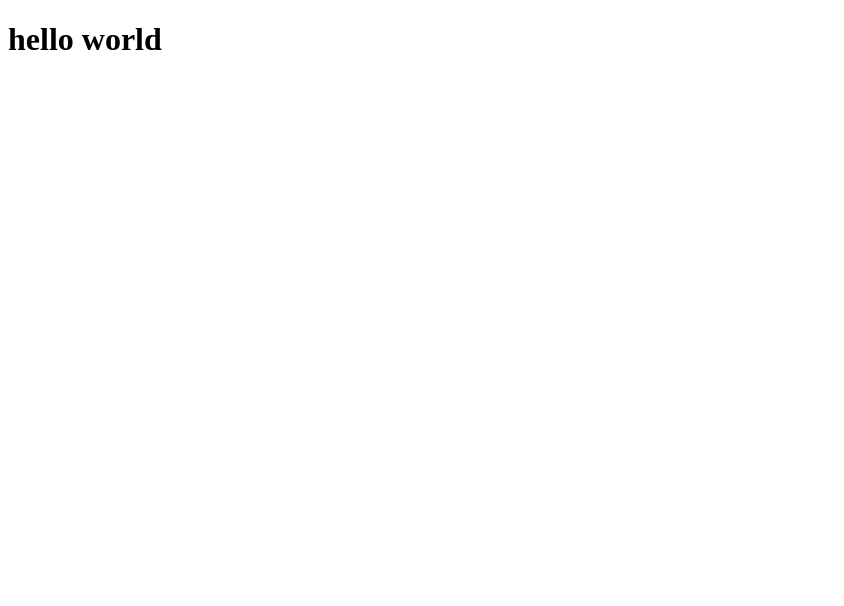
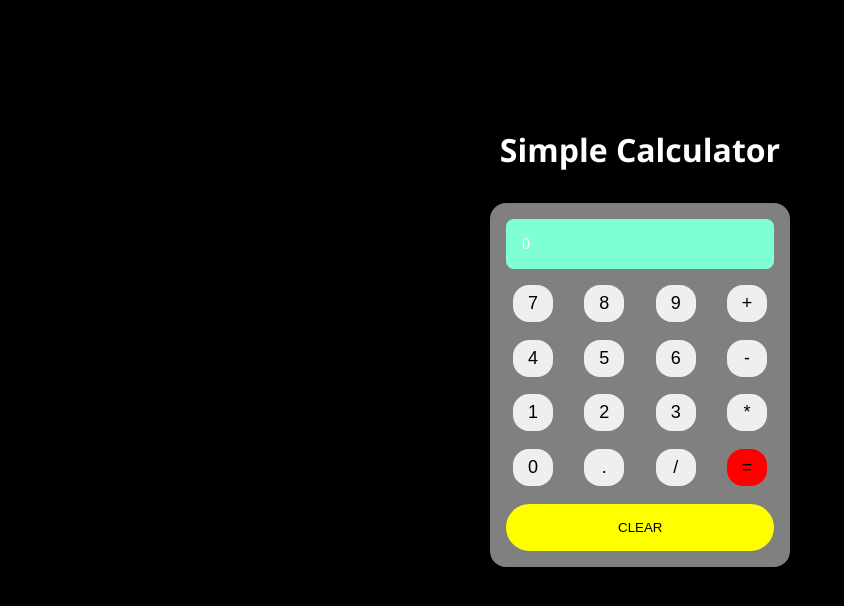
Before and after one commit to azizbekjuraev/calculator-js, a plain HTML site: page index.html in a window 1280 px wide. Shown: the whole page, without its empty margins (0-844 px from the left). Drawn offline with Linux system fonts and the light colour scheme.

Commit message:
used eval for calc

```diff
--- a/calculator.js
+++ b/calculator.js
@@ -0,0 +1,27 @@
+"use strict";
+
+const screenValue = document.querySelector(".calc--screen");
+const buttons = document.querySelectorAll("button");
+const clear = document.querySelector(".clear--btn");
+
+let calculation = [];
+let accumulatedValue;
+
+function calculate(button) {
+  let value = button.textContent;
+  console.log(value);
+  if (value === "CLEAR") {
+    calculation = [];
+    screenValue.textContent = "0";
+  } else if (value === "=") {
+    screenValue.textContent = eval(accumulatedValue); //not the safest way of doing it!!
+  } else {
+    calculation.push(button.textContent);
+    accumulatedValue = calculation.join("");
+    screenValue.textContent = accumulatedValue;
+  }
+}
+
+buttons.forEach((button) => {
+  button.addEventListener("click", () => calculate(button));
+});
--- a/index.html
+++ b/index.html
@@ -8,7 +8,30 @@
     <link rel="stylesheet" href="./styles.css" />
   </head>
   <body>
-    <h1>hello world</h1>
+    <h1>Simple Calculator</h1>
+    <div class="calc--main">
+      <div class="calc--screen">0</div>
+      <div class="calc--buttons">
+        <button>7</button>
+        <button>8</button>
+        <button>9</button>
+        <button>+</button>
+        <button>4</button>
+        <button>5</button>
+        <button>6</button>
+        <button>-</button>
+        <button>1</button>
+        <button>2</button>
+        <button>3</button>
+        <button>*</button>
+        <button>0</button>
+        <button>.</button>
+        <button>/</button>
+        <button class="equals--btn">=</button>
+      </div>
+      <br />
+      <button class="clear--btn">CLEAR</button>
+    </div>
 
     <script src="./calculator.js"></script>
   </body>
--- a/styles.css
+++ b/styles.css
@@ -0,0 +1,63 @@
+* {
+  margin: 0;
+  padding: 0;
+  box-sizing: border-box;
+}
+body {
+  background-color: black;
+  margin-top: 8rem;
+  color: #fff;
+}
+h1 {
+  text-align: center;
+  font-family: "Segoe UI", Tahoma, Geneva, Verdana, sans-serif;
+}
+.calc--main {
+  background-color: grey;
+  border-radius: 1rem;
+  width: 300px;
+  height: 100%;
+  align-items: center;
+  justify-content: center;
+  margin: 0 auto;
+  padding: 1rem;
+  margin-top: 2rem;
+}
+.calc--buttons {
+  display: flex;
+  flex-wrap: wrap;
+  gap: 1.1rem;
+}
+.calc--buttons button {
+  font-size: large;
+  margin: auto;
+  width: 2.5rem;
+  border: none;
+  cursor: pointer;
+  padding: 0.5rem;
+  border-radius: 1rem;
+}
+
+.calc--buttons button:hover {
+  background-color: rgb(169, 167, 167);
+}
+
+.calc--screen {
+  background-color: aquamarine;
+  padding: 1rem;
+  margin-bottom: 1rem;
+  border-radius: 0.5rem;
+}
+
+.clear--btn {
+  padding: 1rem 7rem;
+  border-radius: 2rem;
+  border: none;
+  background-color: yellow;
+}
+.equals--btn {
+  background-color: red;
+}
+.clear--btn:hover {
+  background-color: rgb(216, 216, 118);
+}
```
